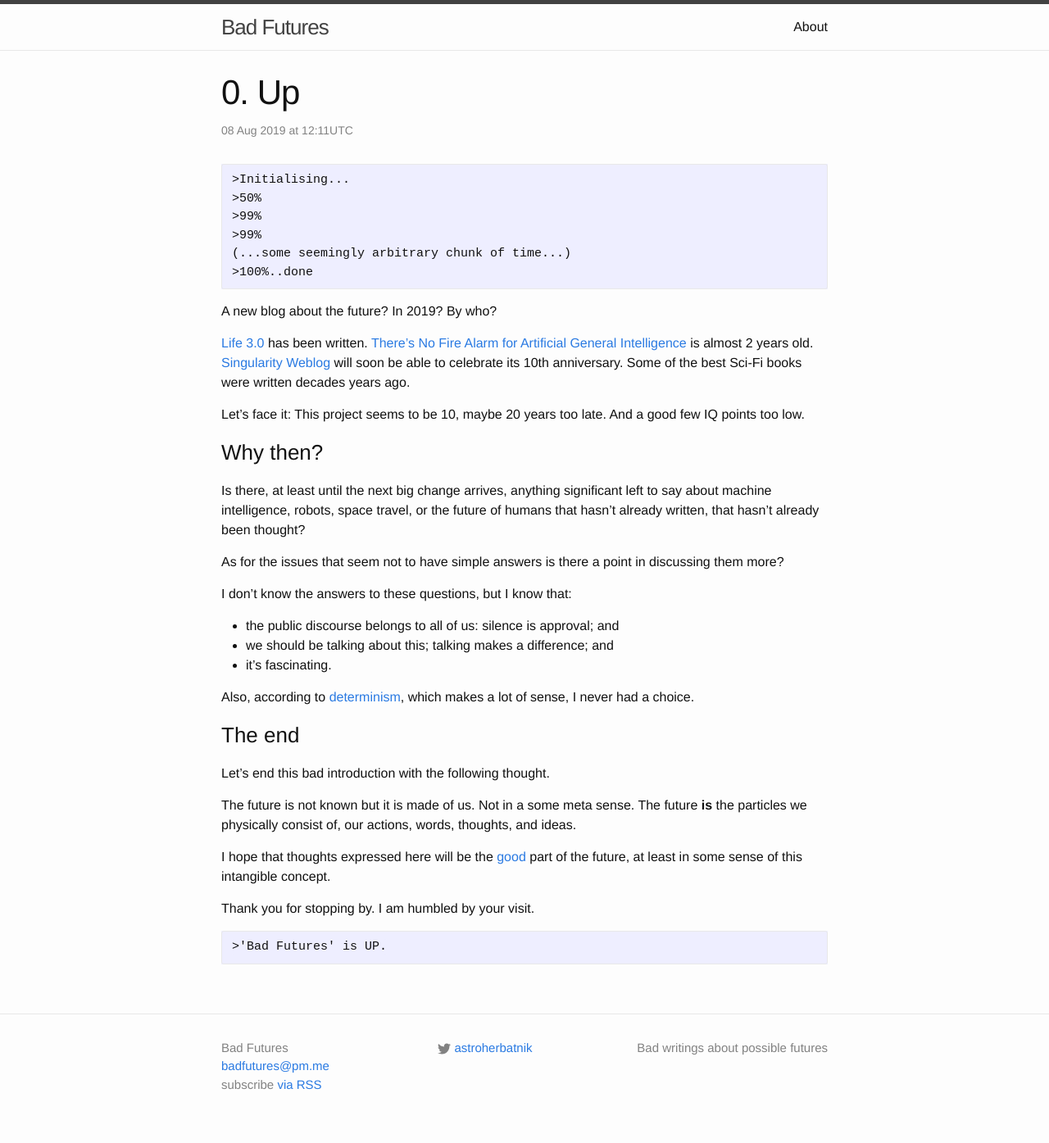
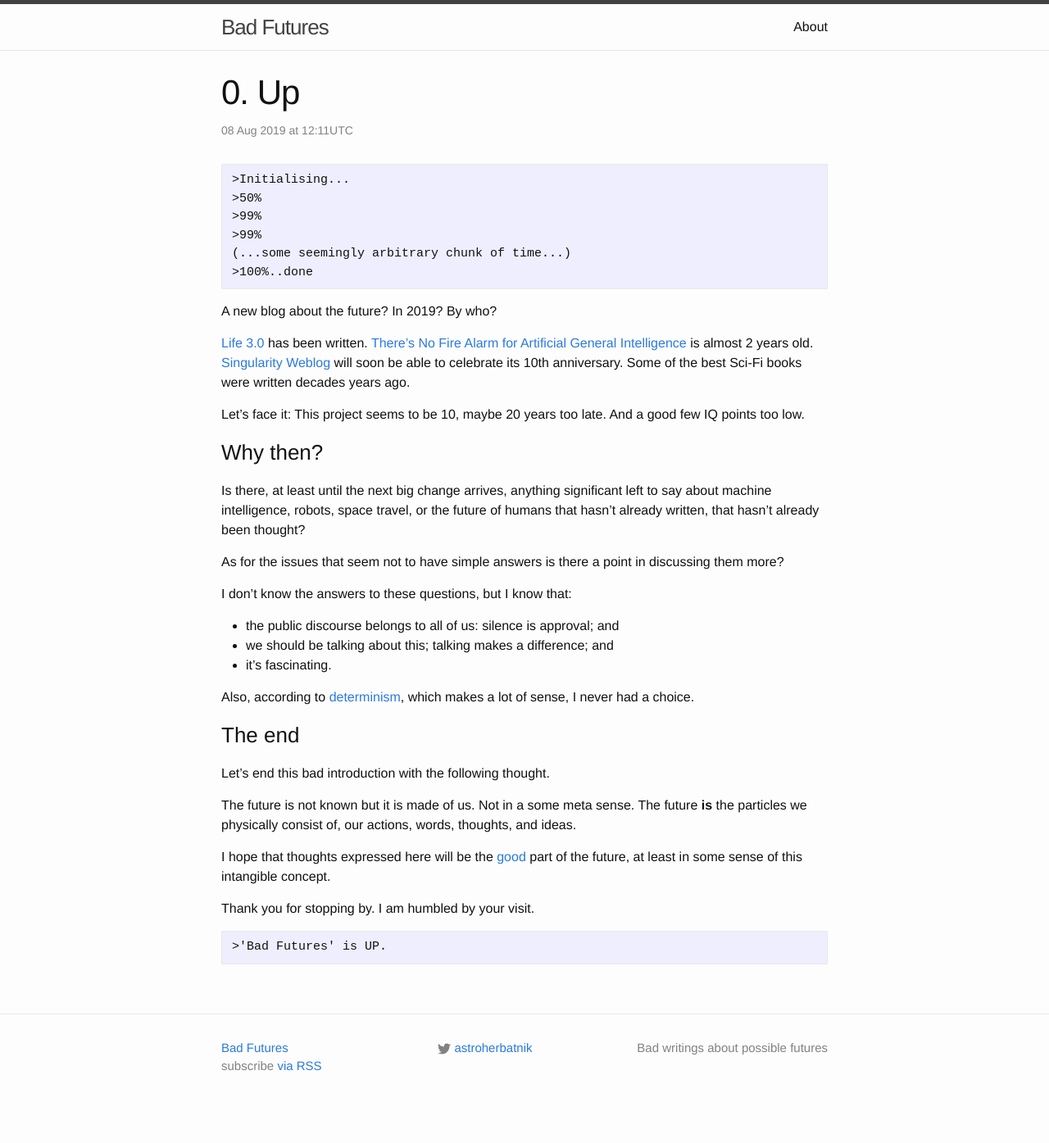
Before and after one commit to badfutures/badfutures.github.io, a Jekyll site: the page built from _posts/2019-08-08-0.md, in a window 1280 px wide. Shown: the whole page at 82% size. Built offline with Jekyll 4.4.1, drawn with Linux system fonts in a browser that asks for light colours; after the commit the page ends 1373 px from its top, so only the background shows below that.

Commit message:
Obscured email

```diff
--- a/_config.yml
+++ b/_config.yml
@@ -7,7 +7,7 @@
 
 # Site settings
 title: Bad Futures
-email: badfutures@pm.me
+email: badfutures_at_pm_dot_me
 description: > # this means to ignore newlines until "baseurl:"
   Bad writings about possible futures
 baseurl: "" # the subpath of your site, e.g. /blog
--- a/_includes/footer.html
+++ b/_includes/footer.html
@@ -5,8 +5,7 @@
     <div class="footer-col-wrapper">
       <div class="footer-col footer-col-1">
         <ul class="contact-list">
-          <li>{{ site.title }}</li>
-          <li><a href="mailto:{{ site.email }}">{{ site.email }}</a></li>
+          <li><a href="mailto:{{ site.email }}">{{ site.title }}</a></li>
 	  <li><p class="rss-subscribe">subscribe <a href="{{ "/feed.xml" | prepend: site.baseurl }}">via RSS</a></p></li>
         </ul>
       </div>
```
